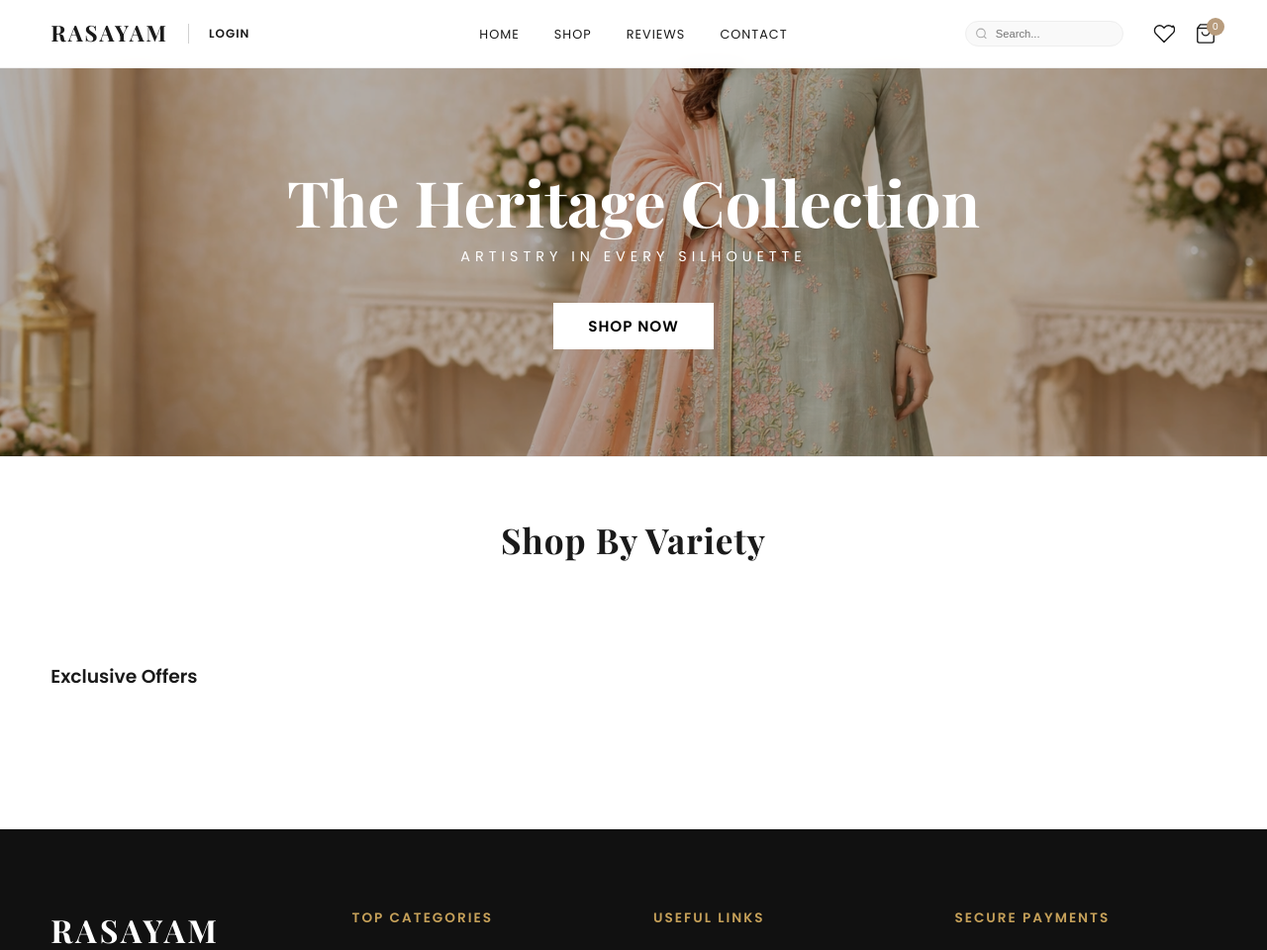
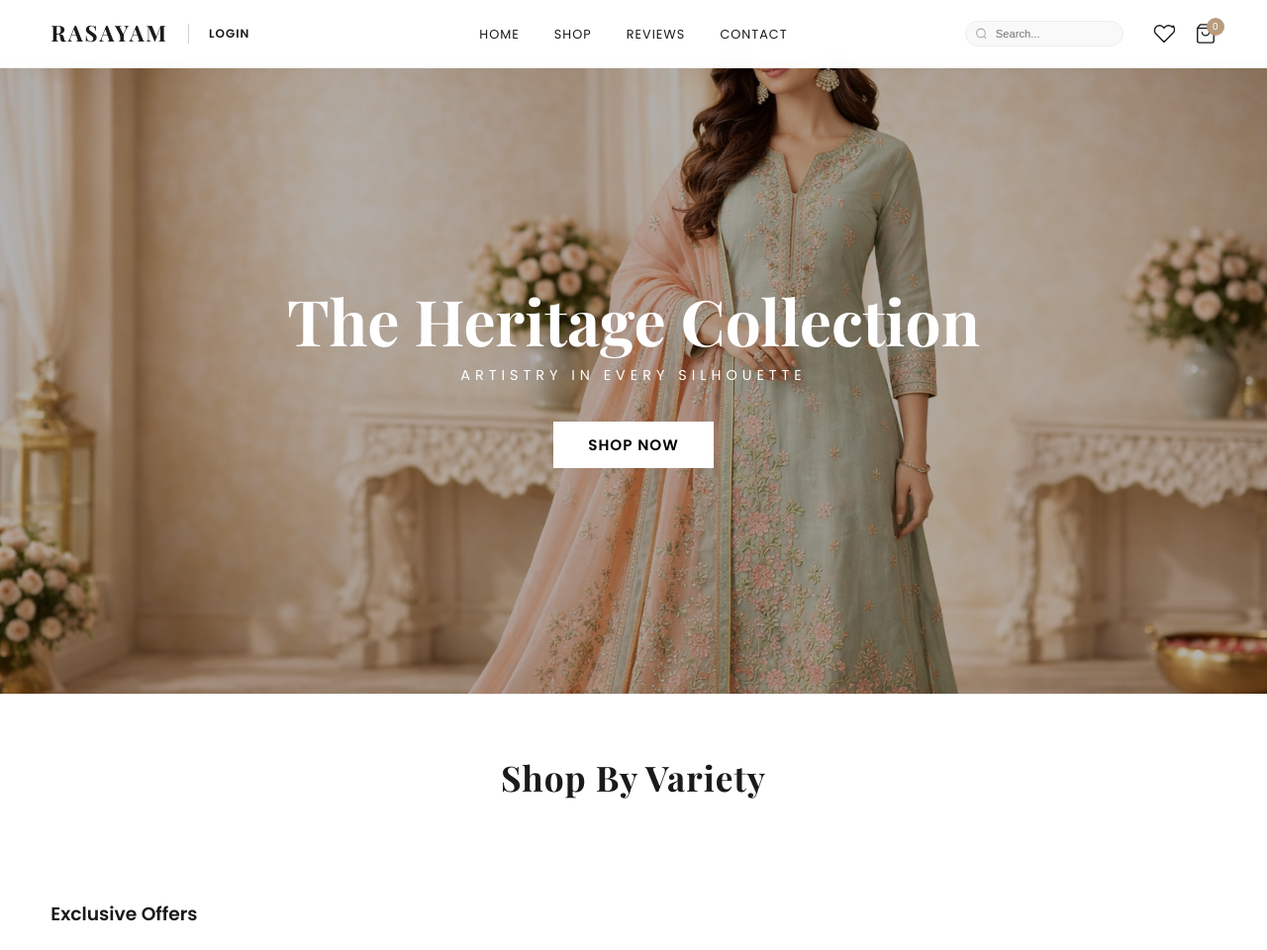
Before and after one commit to Rasayam-Team/Rasayam-website, a Django app: page / in a window 1280 px wide. Shown: the part 39-999 px from the top of the page at 99% size. Run offline with Django 5.2, Linux system fonts and the light colour scheme; data that the repository does not hold is empty; some web fonts are replaced.

Commit message:
desktop hero fix

```diff
--- a/products/static/products/style2.css
+++ b/products/static/products/style2.css
@@ -404,9 +404,7 @@ body {
     text-align: center;
     position: relative;
     color: #fff;
-    /* Mobile-first: 50vh on mobile, up to 80vh on desktop */
-    height: 50vh;
-    max-height: 80vh;
+    /* Height is set in media queries only (no base height) */
     padding: clamp(20px, 3vh, 40px) clamp(12px, 3vw, 40px);
 }
 
@@ -653,8 +651,8 @@ a.btn-cart {
 /* Desktop: 769px and above */
 @media (min-width: 769px) {
     .static-hero {
-        height: 70vh;
-        max-height: 90vh;
+        height: 80vh;
+        max-height: none;
         padding: 40px 40px;
     }
 
--- a/products/templates/products/index.html
+++ b/products/templates/products/index.html
@@ -15,9 +15,7 @@
         text-align: center;
         color: white;
         position: relative;
-        /* Mobile-first: responsive height without forced sizing */
-        height: 50vh;
-        max-height: 80vh;
+        /* Height is controlled by external CSS media queries */
     }
     .hero-text h1 {
         font-family: 'Playfair Display';
```
